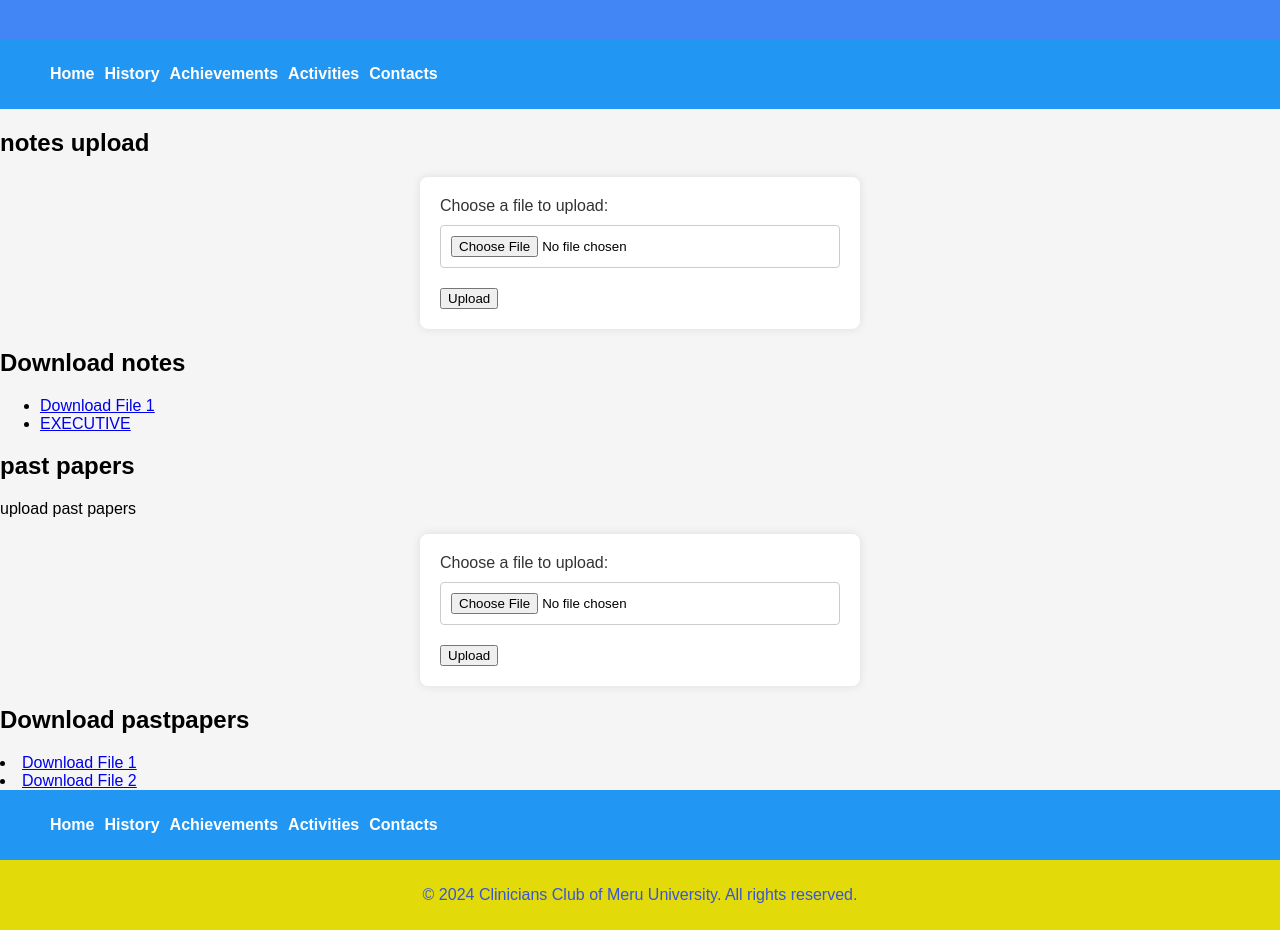
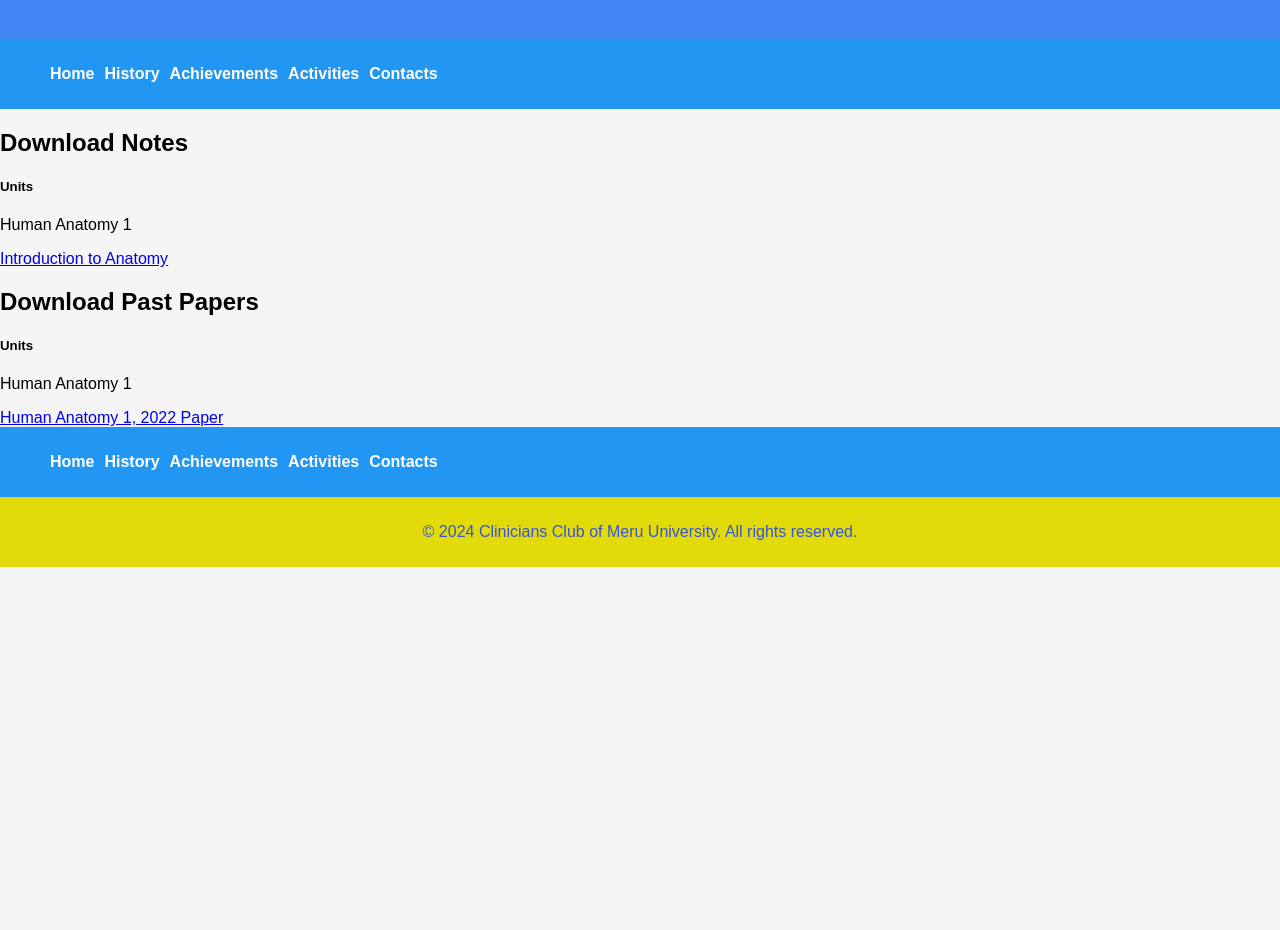
Before and after one commit to ThomasKhamisi/clinicians-club-must-CCMU, a plain HTML site: page resources.html in a window 1280 px wide. Shown: the part 247-1177 px from the top of the page. After the commit the page ends 814 px from the top, so only its background shows below. Drawn offline with Linux system fonts and the light colour scheme.

Commit message:
Add files via upload

```diff
--- a/resources.html
+++ b/resources.html
@@ -21,29 +21,42 @@
             <li><a href="contacts.html">Contacts</a></li>
         </ul>
     </nav>
-    <h2>notes upload</h2>
+
+<!-- Notes Upload Section -->
+    <!--
+    <h2>Notes Upload</h2>
     <form action="/upload" method="post" enctype="multipart/form-data">
         <label for="fileInput">Choose a file to upload:</label>
         <input type="file" id="fileInput" name="fileInput" accept=".txt, .pdf, .jpg, .png">
         <button type="submit">Upload</button>
     </form>
+    -->
 
-    <h2>Download notes</h2>
-    <ul>
-        <li><a href="/download?filename=file1.txt">Download File 1</a></li>
-        <li><a href="/download?filename="\EXECUTIVE MEMBERS.docx">EXECUTIVE</a></li>
-        <!-- Add more download links as needed -->
-    </ul>
-    <h2>past papers</h2>
-    <p>upload past papers</p>
+    <!-- Download Notes Section -->
+    <h2>Download Notes</h2>
+    <h5>Units</h5>
+
+    <p>Human Anatomy 1</p>
+    <a href="notes/1 Intro to anatomy.ppt" download="introduction-to-anatomy.ppt">Introduction to Anatomy</a>
+
+    <!-- Add more download links as needed -->
+
+    <!-- Past Papers Upload Section -->
+    <!--
+    <h3>Past Papers</h3>
+    <p>Upload Past Papers</p>
     <form action="/upload" method="post" enctype="multipart/form-data">
         <label for="fileInput">Choose a file to upload:</label>
         <input type="file" id="fileInput" name="fileInput" accept=".txt, .pdf, .jpg, .png">
         <button type="submit">Upload</button>
     </form>
-    <h2>Download pastpapers</h2>
-    <li><a href="/download?filename=file1.txt">Download File 1</a></li>
-    <li><a href="/download?filename=file2.pdf">Download File 2</a></li>
+    -->
+
+    <!-- Download Past Papers Section -->
+    <h2>Download Past Papers</h2>
+    <h5>Units</h5>
+    <p>Human Anatomy 1</p>
+    <a href="past-papers/CCM-3124-HUMAN-ANATOMY-I-2.pdf" download="Human-Anatomy-1-2022-paper">Human Anatomy 1, 2022 Paper</a>
 
     <nav>
         <ul>
```
